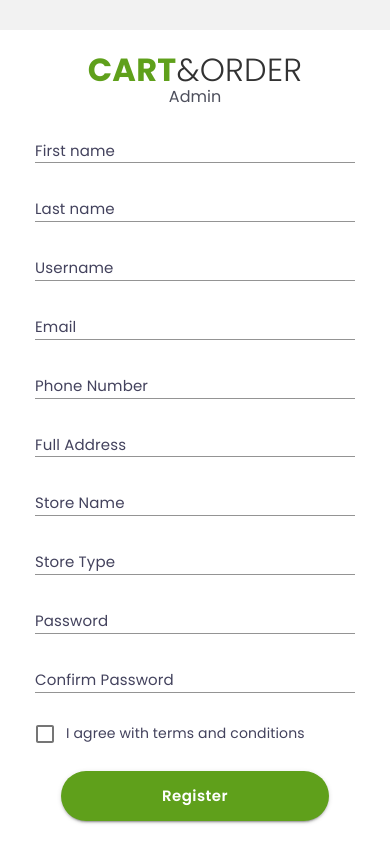
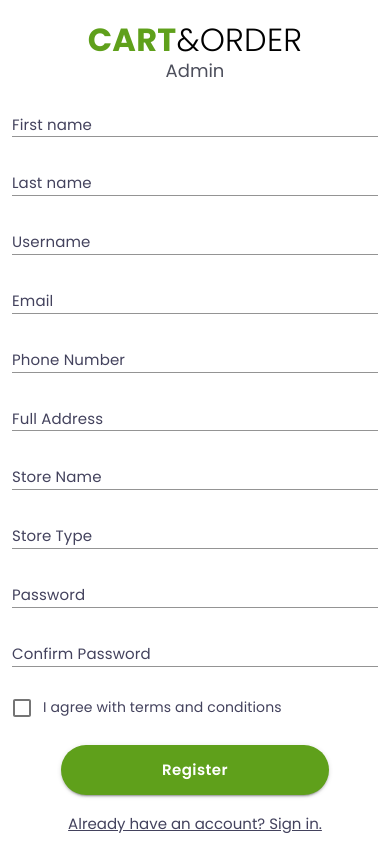
Before and after one commit to anandchapter247/react-test-150520, a React (Create React App) app: page / in a window 390 px wide. Shown: the top 841 px of the page. Built offline with nearby package versions, Linux system fonts and the light colour scheme.

Commit message:
form design chnges in full width & scc changes

```diff
--- a/src/Components/Home/SignupForm.tsx
+++ b/src/Components/Home/SignupForm.tsx
@@ -13,6 +13,7 @@ const SignupFormComponent: React.FC<ISignUpFormProps> = (
   props: ISignUpFormProps
 ): JSX.Element => {
   return (
+    <div className="right-section">
 
     <form className="form-section">
       <Grid
@@ -88,7 +89,7 @@ const SignupFormComponent: React.FC<ISignUpFormProps> = (
         </Typography>
       </div>
     </form>
-
+    </div>
   );
 };
 
--- a/src/index.scss
+++ b/src/index.scss
@@ -8,154 +8,9 @@ body {
     sans-serif;
   -webkit-font-smoothing: antialiased;
   -moz-osx-font-smoothing: grayscale;
-  font-family: $font_poppins;
-  font-size: $font-14;
+  font-family: $font-poppins;
+  font-size: $font-medium;
   background: $white;
-  .login-section {
-    background: $bg-gray;
-    width: 100%;
-    min-height: 100vh;
-    .login-wrap {
-      width: 100%;
-      background: $white;
-      overflow: hidden;
-      margin: 30px auto;
-      .login-form {
-        padding: 20px 35px;
-        .form-section {
-          max-width: 400px;
-          margin: auto;
-          .grid-padding {
-            padding-top: 6px;
-            padding-bottom: 6px;
-          }
-        }
-      }
-      .login-banner {
-        padding: 0px;
-        .left-section {
-          background-repeat: no-repeat;
-          background-size: cover;
-          background-position: center;
-          position: relative;
-          background-image: url("/assets/image/banner.png");
-          width: 100%;
-          height: 100%;
-          display: flex;
-          align-items: center;
-          justify-content: center;
-          @media (max-width: 959px) {
-            background: transparent;
-            background-image: none;
-          }
-        }
-        .banner-img {
-          width: 100%;
-          display: none;
-          @media (max-width: 959px) {
-            display: block;
-          }
-        }
-      }
-      .logo-heading {
-        font-size: 32px;
-        color: $black;
-        font-weight: 300;
-        font-family: $font_poppins;
-        .bold-theme-text {
-          font-weight: 700;
-          color: $theme-color;
-        }
-      }
-      .admin-text {
-        font-size: $font-16;
-        line-height: 13px;
-        color: $light-text;
-        font-family: $font_poppins;
-        font-weight: 400;
-        text-align: center;
-        // margin-bottom: 8px;
-      }
-      .custom-form {
-        .MuiInputLabel-formControl {
-          top: -3px;
-          font-weight: 400;
-          font-size: $font-15;
-          line-height: 25px;
-          color: $text-color;
-          font-family: $font_poppins;
-        }
-        .MuiInputBase-formControl {
-          font-weight: 400;
-          font-size: $font-15;
-          line-height: 25px;
-          color: $text-color;
-          font-family: $font_poppins;
-          &:hover {
-            &:before {
-              border-bottom: 2px solid $text-color;
-            }
-          }
-          &:after {
-            border-bottom: 2px solid $theme-color;
-          }
-        }
-      }
-      .custom-checkbox {
-        margin-top: 22px;
-        .MuiFormControlLabel-label {
-          font-weight: 400;
-          font-size: $font-14;
-          line-height: 25px;
-          color: $text-color;
-          font-family: $font_poppins;
-        }
-        .MuiCheckbox-colorSecondary.Mui-checked {
-          color: $theme-color;
-        }
-      }
-      .form-link {
-        font-size: $font-15;
-        line-height: 25px;
-        color: $text-color;
-        font-family: $font_poppins;
-        font-weight: 400;
-        text-align: center;
-        margin-bottom: 20px;
-        display: block;
-        text-decoration: underline;
-        @media (max-width: 360px) {
-          font-size: $font-14;
-        }
-        &:hover {
-          color: $theme-color;
-        }
-        &.term-link {
-          font-size: $font-11;
-          line-height: 13px;
-          margin-bottom: 0px;
-          display: inline-block;
-          text-decoration: none;
-        }
-      }
-      .submit-btn {
-        width: 268px;
-        height: 50px;
-        border-radius: 28px;
-        background-color: $theme-color;
-        font-size: $font-15;
-        color: $white;
-        font-family: $font_poppins;
-        font-weight: 600;
-        text-align: center;
-        margin: 16px 0px;
-        text-transform: capitalize;
-        @media (max-width: 360px) {
-          width: 100%;
-        }
-      }
-    }
-  }
   .text-center {
     text-align: center;
   }
--- a/src/scss/_variables.scss
+++ b/src/scss/_variables.scss
@@ -6,17 +6,12 @@ $default-background-color: #eee;
 $container-padding: 10px;
 $white: #fff;
 $black: #000;
-$font_poppins: "Poppins", sans-serif;
-$font-10: 10px;
-$font-11: 11px;
-$font-12: 12px;
-$font-13: 13px;
-$font-14: 14px;
-$font-15: 15px;
-$font-16: 16px;
-$font-17: 17px;
-$font-18: 18px;
-$font-20: 20px;
+$font-poppins: "Poppins", sans-serif;
+$font-extra-small : 11px;
+ $font-medium: 14px;
+ $font-regular: 15px;
+ $font-large : 18px;
+ $font-extra-large: 32px;
 $bg-gray: #f2f2f2;
 $theme-color: #5fa01b;
 $text-color: #43425d;
--- a/src/scss/pages/_home.scss
+++ b/src/scss/pages/_home.scss
@@ -1,9 +1,155 @@
 @import "./../variables";
-.logo-heading {
-  span:nth-child(1) {
-    color: $primary;
-  }
-  span:last-child {
-    color: $secondary;
+.login-section {
+  background: $bg-gray;
+  width: 100%;
+  min-height: 100vh;
+  flex-direction: column;
+  .login-wrap {
+    width: 100%;
+    background: $white;
+    overflow: hidden;
+    flex: 1;
+    .login-form {
+      .right-section{
+        max-width: 400px;
+        margin: auto;
+        display: flex;
+        align-items:center;
+        justify-content: center;
+        height:100%;
+        .form-section {
+          padding: 20px 0px;
+          .grid-padding {
+            padding-top: 6px;
+            padding-bottom: 6px;
+          }
+        }
+      }
+
+    }
+    .login-banner {
+      padding: 0px;
+      .left-section {
+        background-repeat: no-repeat;
+        background-size: cover;
+        background-position: center;
+        position: relative;
+        background-image: url("/assets/image/banner.png");
+        width: 100%;
+        height: 100%;
+        display: flex;
+        align-items: center;
+        justify-content: center;
+        @media (max-width: 959px) {
+          background: transparent;
+          background-image: none;
+        }
+      }
+      .banner-img {
+        width: 100%;
+        display: none;
+        @media (max-width: 959px) {
+          display: block;
+        }
+      }
+    }
+    .logo-heading {
+      font-size:  $font-extra-large;
+      color: $black;
+      font-weight: 300;
+      font-family: $font-poppins;
+      margin-bottom: 4px;
+      .bold-theme-text {
+        font-weight: 700;
+        color: $theme-color;
+      }
+    }
+    .admin-text {
+      font-size: $font-large;
+      line-height: 13px;
+      color: $light-text;
+      font-family: $font-poppins;
+      font-weight: 400;
+      text-align: center;
+      // margin-bottom: 8px;
+    }
+    .custom-form {
+      .MuiInputLabel-formControl {
+        top: -3px;
+        font-weight: 400;
+        font-size: $font-regular;
+        line-height: 25px;
+        color: $text-color;
+        font-family: $font-poppins;
+      }
+      .MuiInputBase-formControl {
+        font-weight: 400;
+        font-size: $font-regular;
+        line-height: 25px;
+        color: $text-color;
+        font-family: $font-poppins;
+        &:hover {
+          &:before {
+            border-bottom: 2px solid $text-color;
+          }
+        }
+        &:after {
+          border-bottom: 2px solid $theme-color;
+        }
+      }
+    }
+    .custom-checkbox {
+      margin-top: 22px;
+      .MuiFormControlLabel-label {
+        font-weight: 400;
+        font-size: $font-medium;
+        line-height: 25px;
+        color: $text-color;
+        font-family: $font-poppins;
+      }
+      .MuiCheckbox-colorSecondary.Mui-checked {
+        color: $theme-color;
+      }
+    }
+    .form-link {
+      font-size: $font-regular;
+      line-height: 25px;
+      color: $text-color;
+      font-family: $font-poppins;
+      font-weight: 400;
+      text-align: center;
+      margin-bottom: 20px;
+      display: block;
+      text-decoration: underline;
+      @media (max-width: 360px) {
+        font-size: $font-medium;
+      }
+      &:hover {
+        color: $theme-color;
+      }
+      &.term-link {
+        font-size: $font-extra-small;
+        line-height: 13px;
+        margin-bottom: 0px;
+        display: inline-block;
+        text-decoration: none;
+      }
+    }
+    .submit-btn {
+      width: 268px;
+      height: 50px;
+      border-radius: 28px;
+      background-color: $theme-color;
+      font-size: $font-regular;
+      color: $white;
+      font-family: $font-poppins;
+      font-weight: 600;
+      text-align: center;
+      margin: 16px 0px;
+      text-transform: capitalize;
+      @media (max-width: 360px) {
+        width: 100%;
+      }
+    }
   }
 }
```
